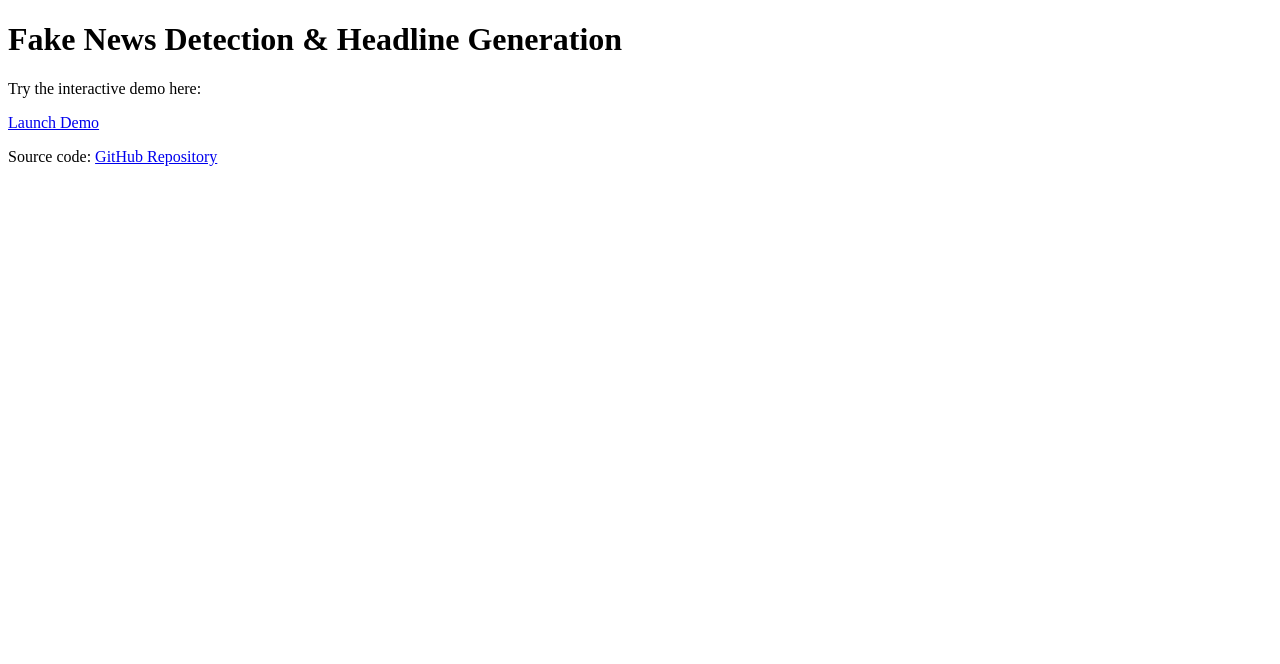
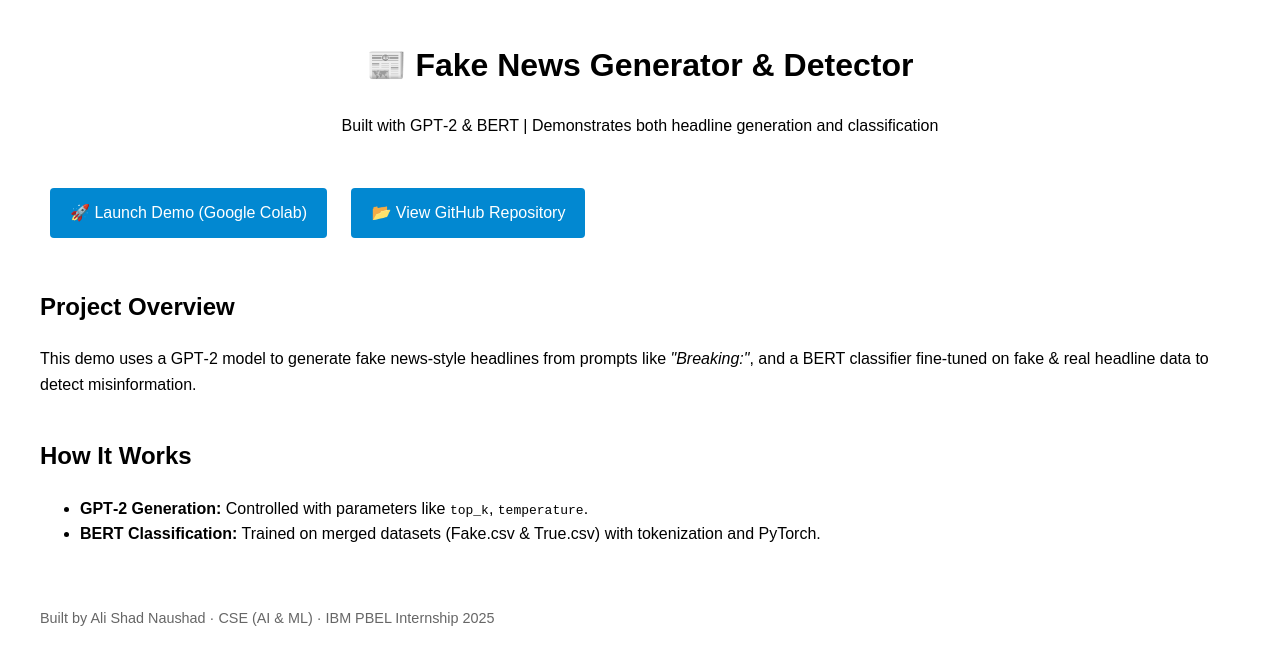
Before and after one commit to Alishad01/Fake_News_Detector, a plain HTML site: page index.html in a window 1280 px wide. Drawn offline with Linux system fonts and the light colour scheme.

Commit message:
Update index.html

```diff
--- a/index.html
+++ b/index.html
@@ -1,12 +1,47 @@
 <!DOCTYPE html>
-<html>
+<html lang="en">
 <head>
-  <title>Fake News Detection Demo</title>
+  <meta charset="UTF-8" />
+  <meta name="viewport" content="width=device-width, initial-scale=1.0"/>
+  <title>Fake News AI Demo</title>
+  <style>
+    body { font-family: Arial, sans-serif; line-height: 1.6; margin: 40px; }
+    header { text-align: center; margin-bottom: 40px; }
+    a.button { display: inline-block; padding: 12px 20px; margin: 10px; background-color: #0288D1; color: white; text-decoration: none; border-radius: 4px; }
+    a.button:hover { background-color: #0277BD; }
+    .link { color: #0288D1; }
+  </style>
 </head>
 <body>
-   <h1>Fake News Detection & Headline Generation</h1>
-   <p>Try the interactive demo here:</p>
-   <a href="https://colab.research.google.com/drive/1UoPGSzwNc9sXF5Rvu3pL4keQbtwBGnmJ">Launch Demo</a>
-   <p>Source code: <a href="https://github.com/Alishad01/Fake_News_Detector">GitHub Repository</a></p>
+  <header>
+    <h1>📰 Fake News Generator & Detector</h1>
+    <p>Built with GPT‑2 & BERT | Demonstrates both headline generation and classification</p>
+  </header>
+
+  <section>
+    <a class="button" href="https://colab.research.google.com/drive/YOUR_COLAB_ID_HERE" target="_blank">
+      🚀 Launch Demo (Google Colab)
+    </a>
+    <a class="button" href="https://github.com/Alishad01/Fake_News_Detector" target="_blank">
+      📂 View GitHub Repository
+    </a>
+  </section>
+
+  <section style="margin-top: 40px;">
+    <h2>Project Overview</h2>
+    <p>This demo uses a GPT‑2 model to generate fake news-style headlines from prompts like <em>"Breaking:"</em>, and a BERT classifier fine‑tuned on fake & real headline data to detect misinformation.</p>
+  </section>
+
+  <section style="margin-top: 40px;">
+    <h2>How It Works</h2>
+    <ul>
+      <li><strong>GPT‑2 Generation:</strong> Controlled with parameters like <code>top_k</code>, <code>temperature</code>.</li>
+      <li><strong>BERT Classification:</strong> Trained on merged datasets (Fake.csv & True.csv) with tokenization and PyTorch.</li>
+    </ul>
+  </section>
+
+  <footer style="margin-top: 60px; font-size: 0.9em; color: #666;">
+    Built by Ali Shad Naushad · CSE (AI & ML) · IBM PBEL Internship 2025
+  </footer>
 </body>
 </html>
```
